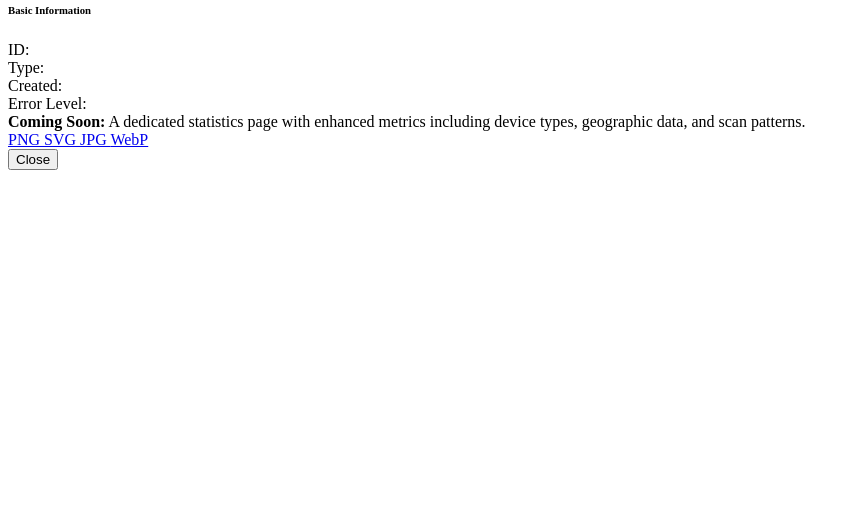
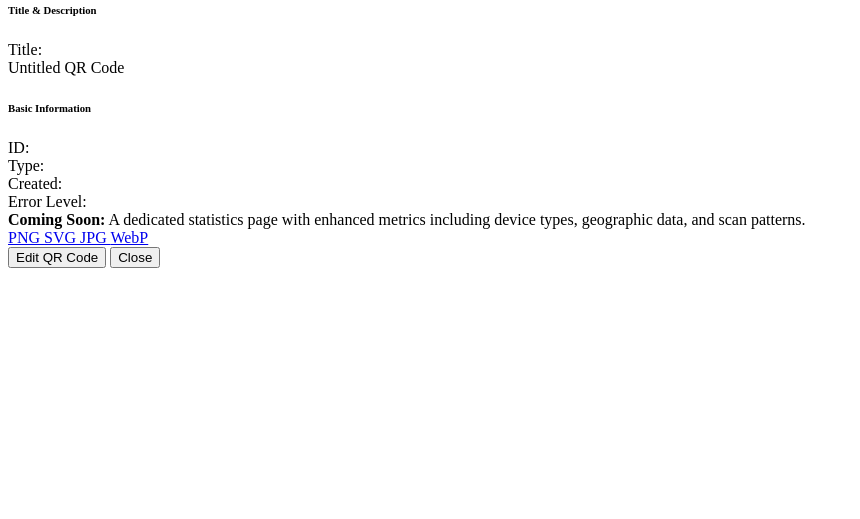
Before and after one commit to gsinghjay/mvp_qr_gen, a FastAPI app: template app/templates/fragments/qr_detail.html in a window 1280 px wide. Shown: the part 281-800 px from the top of the page, without its empty margins (0-860 px from the left). Run offline with FastAPI, Linux system fonts and the light colour scheme; the template is opened without the code that fills it, so the values that code supplies are empty; parts of the project's set-up code (start-up, migrations or seed data) failed here and were passed over.

Commit message:
feat: display title and description in QR detail view

```diff
--- a/app/templates/fragments/qr_detail.html
+++ b/app/templates/fragments/qr_detail.html
@@ -15,6 +15,25 @@
       <label class="form-check-label" for="includeLogo">Include Logo</label>
     </div>
     <img id="qrImage" src="/api/v1/qr/{{ qr.id }}/image?image_format=png&size=10" alt="QR Code" class="img-fluid border" style="max-width: 250px;">
+  </div>
+
+  <!-- Title & Description Card -->
+  <div class="card mb-3">
+    <div class="card-header bg-light">
+      <h6 class="mb-0">Title & Description</h6>
+    </div>
+    <div class="card-body">
+      <div class="row mb-2">
+        <div class="col-4 fw-bold">Title:</div>
+        <div class="col-8">{{ qr.title or "Untitled QR Code" }}</div>
+      </div>
+      {% if qr.description %}
+      <div class="row mb-2">
+        <div class="col-4 fw-bold">Description:</div>
+        <div class="col-8">{{ qr.description }}</div>
+      </div>
+      {% endif %}
+    </div>
   </div>
 
   <!-- Basic Information Card -->
@@ -136,15 +155,13 @@
     </a>
   </div>
 
-  {% if qr.qr_type == "dynamic" %}
   <button
     hx-get="/api/v1/fragments/qr-edit/{{ qr.id }}"
     hx-target="#qr-detail-modal .modal-content"
     class="btn btn-primary"
   >
-    <i class="bi bi-pencil me-1"></i> Edit URL
+    <i class="bi bi-pencil me-1"></i> Edit QR Code
   </button>
-  {% endif %}
 
   <button type="button" class="btn btn-outline-secondary" data-bs-dismiss="modal">Close</button>
 </div>
```
